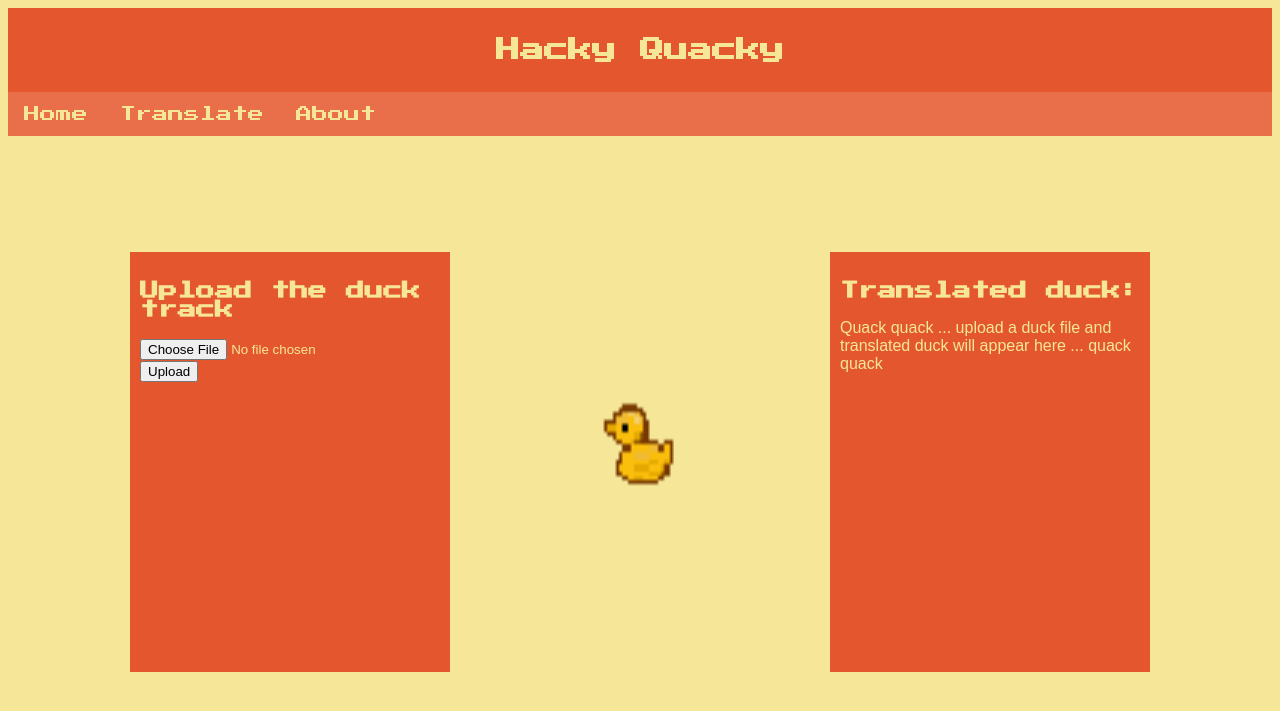
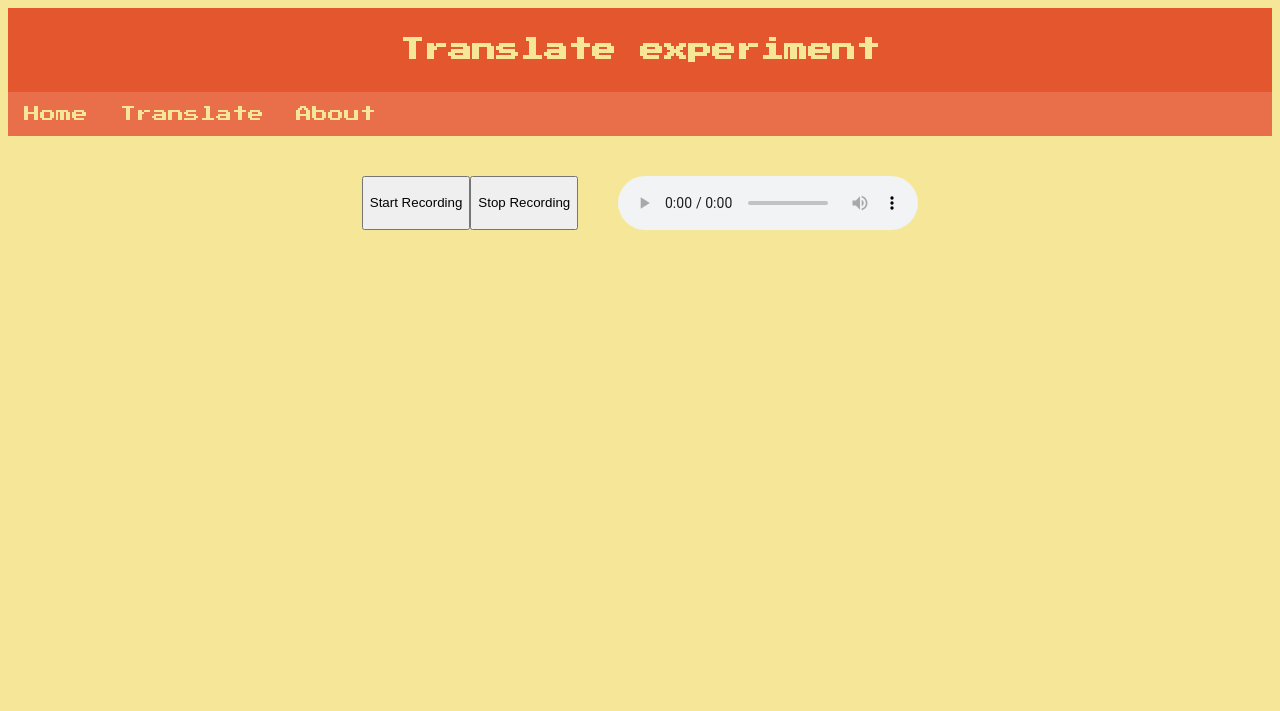
Before and after one commit to LJBookey/HackyQuacky, a Flask app: page / in a window 1280 px wide. Shown: the top 711 px of the page. Run offline with Flask 3, Linux system fonts and the light colour scheme.

Commit message:
added in the post request response

```diff
--- a/src/server/main.py
+++ b/src/server/main.py
@@ -1,10 +1,12 @@
 from distutils.log import debug
 from fileinput import filename
 from flask import *
+from flask_cors import CORS
 import os
 
 
 app = Flask(__name__)
+CORS(app)
 
 
 UPLOAD_FOLDER = "uploads"
@@ -13,13 +15,19 @@ UPLOAD_FOLDER = "uploads"
 def main():
     return render_template("translate.html")
 
-@app.route('/success', methods = ['POST'])
-def success():
-    if request.method == 'POST':
-        f = request.files['file']
-        filepath = os.path.join(UPLOAD_FOLDER, f.filename)
-        f.save(filepath)
-        return render_template("translate.html", name = f.filename)
+@app.route('/upload/audio', methods = ['POST'])
+def uploadAudio():
+
+  audio_file = request.files.get('audio_data')
+  filename = "myAudioFile.webm"
+
+  target_path = os.path.join(UPLOAD_FOLDER, filename)
+  audio_file.save(target_path)
+
+  # I think we can put the stuff for translating here
+  print ("Ducky say: The problem is in the code")
+  return jsonify({"status": "ok", "response": "Ducky say: The problem is in the code"})
+
 
 if __name__ == '__main__':
-    app.run(debug=True)
+    app.run(debug=False)
--- /dev/null
+++ b/src/server/static/style.css
@@ -0,0 +1,53 @@
+@import url('https://fonts.googleapis.com/css2?family=Press+Start+2P&display=swap');
+
+header {
+    background-color: #E4572E;
+    text-align: center;
+    padding: 10px;
+}
+
+ul.navBar {
+    display: flex;
+    list-style-type: none;
+    margin: 0;
+    padding: 0;
+    background-color: #E86F4A;
+}
+ul.navBar li a {
+    display: block;
+    color: #F6E798;
+    padding: 14px 16px;
+    text-decoration: none;
+}
+
+div.flex-container {
+    display: flex;
+    flex-direction: row;
+    padding-top: 40px;
+    justify-content: center;
+}
+
+div.duckNoise {
+    width: 300px;
+    height : 400px;
+    background-color: #E4572E;
+    margin: 20px;
+}
+div.duckGif {
+    width: 300px;
+    height: 400px;
+    margin: 20px;
+    justify-content: center;
+}
+div.duckTranslation {
+    width: 300px;
+    height : 400px;
+    margin: 20px;
+    background-color: #E4572E;
+}
+
+body {
+    background-color: #F6E798;
+    font-family: "Press Start 2P", monospace;
+    color: #F6E798;
+}
--- a/src/server/templates/audiorec.js
+++ b/src/server/templates/audiorec.js
@@ -5,6 +5,8 @@ const audioPlayer = document.getElementById("audioPlayer");
 
 let mediaRecorder;
 let audioChunks = [];
+
+console.log("JavaLoaded")
 
 if (navigator.mediaDevices && navigator.mediaDevices.getUserMedia) {
     navigator.mediaDevices.getUserMedia({ audio: true})
@@ -19,7 +21,8 @@ if (navigator.mediaDevices && navigator.mediaDevices.getUserMedia) {
             };
 
             mediaRecorder.onstop = function () {
-                const audioBlob = new Blob(audioChunks, { 'type': 'audio/wav'});
+                const audioBlob = new Blob(audioChunks, { type: mediaRecorder.mimeType });
+                uploadBlob(audioBlob);
                 const audioURL = URL.createObjectURL(audioBlob);
                 const listItem = document.createElement('li');
                 const audioLink = document.createElement('a');
@@ -32,7 +35,20 @@ if (navigator.mediaDevices && navigator.mediaDevices.getUserMedia) {
                 audioChunks = [];
             };
 
+            startRecordingButton.addEventListener('click', function () {
+                console.log("Start");
+                audioChunks = [];
+                mediaRecorder.start();
+                startRecordingButton.disabled = true;
+                stopRecordingButton.disabled = false;
+            });
 
+            stopRecordingButton.addEventListener('click', function () {
+                console.log("stop");
+                mediaRecorder.stop();
+                startRecordingButton.disabled = false;
+                stopRecordingButton.disabled = true;
+            })
         })
         .catch(function (error) {
             console.error("Error accessing the microphone: " + error);
@@ -42,15 +58,26 @@ if (navigator.mediaDevices && navigator.mediaDevices.getUserMedia) {
         console.error("Browser doesn't support audio recording");
     }
 
-startRecordingButton.addEventListener('click', function () {
-    audioChunks = [];
-    mediaRecorder.start();
-    startRecordingButton.disabled = true;
-    stopRecordingButton.disabled = false;
-});
+async function uploadBlob(audioBlob) {
+    const formData = new FormData();
+    formData.append('audio_data', audioBlob, 'audio.webm');
 
-stopRecordingButton.addEventListener('click', function () {
-    mediaRecorder.stop();
-    startRecordingButton.disabled = false;
-    stopRecordingButton.disabled = true;
-})
+    const apiUrl = "http://127.0.0.1:5000/upload/audio"
+
+    try {
+        const res = await fetch(apiUrl, {
+            method: 'POST',
+            body: formData
+        });
+
+        if (!res.ok) {
+            throw new Error("Server error");
+        }
+
+        const data = await res.json();
+        console.log("Upload success:", data);
+
+    } catch (err) {
+        console.error("Upload failed:", err);
+    }
+}
--- a/src/server/templates/translate.html
+++ b/src/server/templates/translate.html
@@ -7,7 +7,7 @@
     <title>Hacky Quacky</title>
 
     <body>
-        <header><h2>Hacky Quacky</h2></header>
+        <header><h2>Translate experiment</h2></header>
 
         <div class="navBar">
             <ul class="navBar">
@@ -17,25 +17,12 @@
             </ul>
         </div>
 
-        <h3>Duck translator</h3>
         <div class="flex-container">
-                <!-- The code for the form -->
-        <!-- <div class="duckNoise"> -->
-            <div class="duckNoise">
-            <h3>Upload the duck track</h3>
-            <form action = "/success" method = "post" enctype="multipart/form-data">
-                <input type="file" name="file"/>
-                <input type = "submit" value="Upload">
-            </form>
-            </div>
-        <!-- </div> -->
-            <div class="duckGif">
-            <img src="duck.gif" alt="a pixel duck" style = "width:100%; height:100%">
-            </div>
-            <div class="duckTranslation">
-                <h3>Translated duck: </h3>
-                <p>Quack quack ... upload a duck file and translated duck will appear here ... quack quack <span class="translate"></span></p>
-            </div>
+            <button type="button" id="startRecording">Start Recording</button>
+            <button type="button" id="stopRecording">Stop Recording</button>
+            <ul id="audioList"></ul>
+            <audio id="audioPlayer" controls></audio>
         </div>
     </body>
+    <script src="audiorec.js"></script>
 </html>
```
Also changed, not shown: src/server/templates/experiment.html (deleted, +0 -28 lines), src/server/templates/transldate.html (added, +41 -0 lines), src/server/static/duck.gif (added), src/server/static/duckSpeaking.gif (added), src/server/static/duckThinking.gif (added), src/server/static/ducklove.gif (added), src/server/static/ducky.PNG (added), 2 other files.
